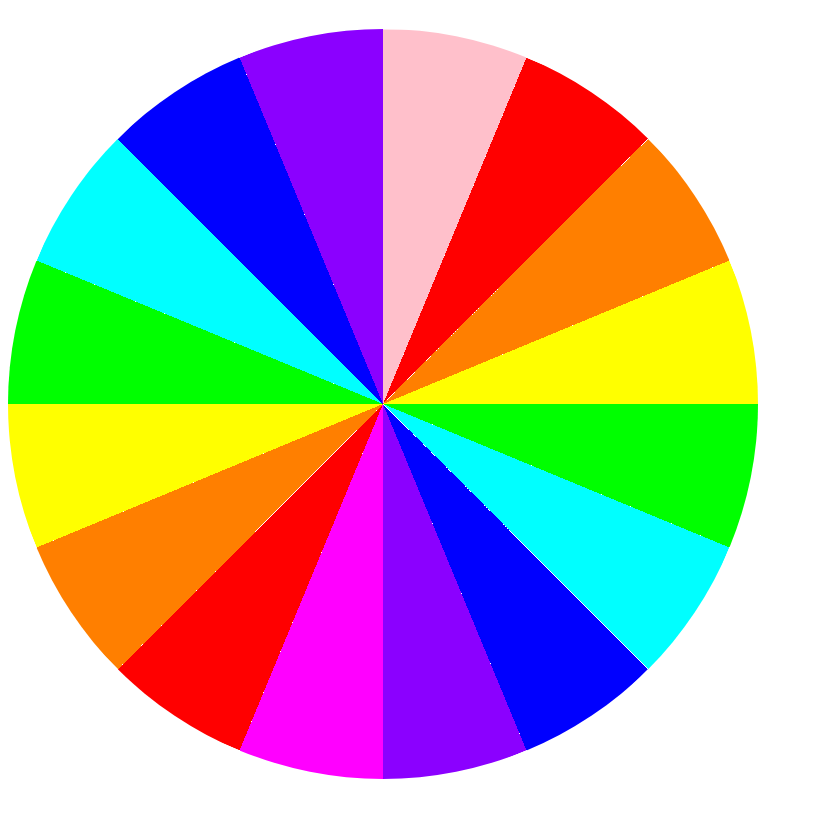
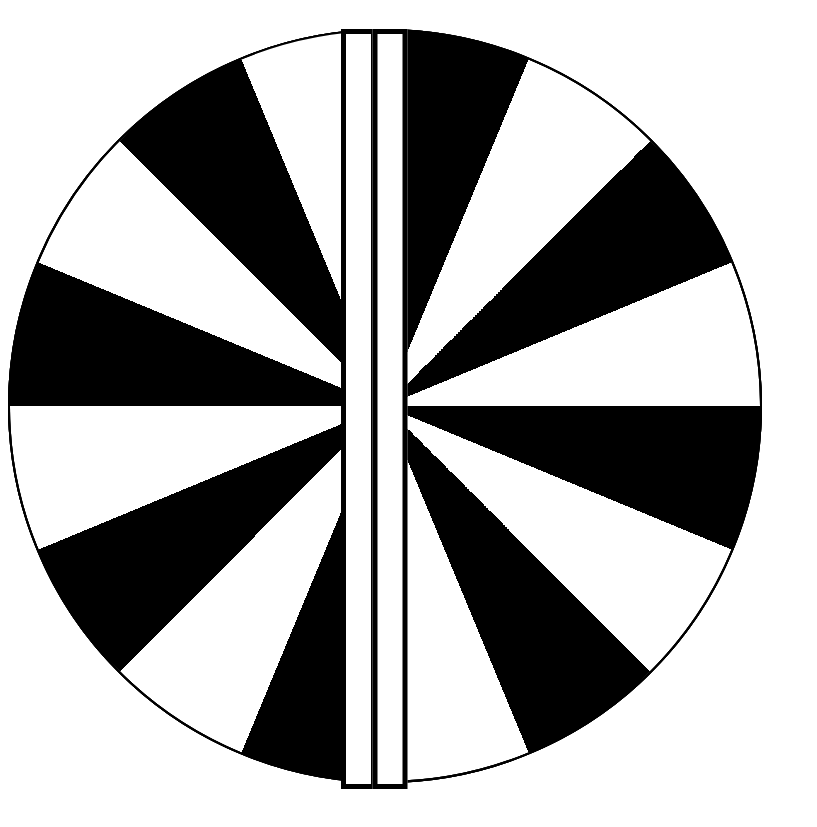
Before and after one commit to cLabDanceCard/fan-animation-temp, a plain HTML site: page index.html in a window 1280 px wide. Shown: the part 79-906 px from the top of the page, without its empty margins (0-817 px from the left). Drawn offline with Linux system fonts and the light colour scheme.

Commit message:
black borders

```diff
--- a/index.html
+++ b/index.html
@@ -9,7 +9,7 @@
 <body>
     <h1>Fan Chat</h1>
     <div class="piechart">
-        <div id="slice1" class="pie-slice"></div>
+		<div id="slice1" class="pie-slice"><span class="slice-text" style="--rotate: 0deg;">Slice 1</span></div>
 		<div id="slice2" class="pie-slice"></div>
 		<div id="slice3" class="pie-slice"></div>
 		<div id="slice4" class="pie-slice"></div>
@@ -25,6 +25,8 @@
 		<div id="slice14" class="pie-slice"></div>
 		<div id="slice15" class="pie-slice"></div>
         <div id="slice16" class="pie-slice"></div>
+		<div class="center-bar" id="bar1"></div>
+    	<div class="center-bar" id="bar2"></div>
     </div>
     <!-- <script src="script.js"></script> -->
 </body>
--- a/style.css
+++ b/style.css
@@ -4,6 +4,30 @@
     height: 750px;
     position: relative;
     border-radius: 50%;
+    position: relative;
+}
+
+
+.center-bar {
+    position: absolute;
+    width: 25px; /* Thickness of the bars */
+    height: 100%; /* Same height as the pie chart */
+    top: 0;
+    left: 50%; /* Initially position at the center */
+    z-index: 15; /* Above the pie slices */
+}
+
+#bar1 {
+    transform: translateX(-120%); /* Move the first bar to the left */
+    background-color: white;
+    border: 5px solid black; /* Add a black border */
+}
+
+#bar2 {
+    margin-left: px;
+    transform: translateX(-30%); /* Move the second bar to the right */
+    background-color: white; /* Adjust color as needed */
+    border: 5px solid black; /* Add a black border */
 }
 
 .pie-slice {
@@ -11,99 +35,120 @@
     height: 100%;
     position: absolute;
     border-radius: 50%;
+    display: flex;
+    justify-content: center;
+    align-items: center;
+    background: white; /* Set the background color to white */
+    border: 2px solid black; /* Add a black border */
+}
+
+
+.slice-text {
+    position: absolute;
+    transform: rotate(-var(--rotate)); /* Adjust rotation if needed */
+    transform-origin: center;
+    white-space: nowrap;
+    color: black; /* Ensure contrast */
+    font-weight: bold;
+    font-size: 16px; /* Adjust size as needed */
+    z-index: 10; /* Bring text to the front */
+}
+
+#slice1 .slice-text {
+    --rotate: 0deg;
 }
 
 #slice1 {
-    background: conic-gradient(pink 0deg 22.5deg, transparent 22.5deg 360deg);
+    background: conic-gradient(black 0deg 22.5deg, transparent 22.5deg 360deg);
     clip-path: polygon(50% 50%, 0 0, 100% 0);
 }
 
 #slice2 {
-    background: conic-gradient(#ff0000 0deg 22.5deg, transparent 22.5deg 360deg);
+    background: conic-gradient(white 0deg 22.5deg, transparent 22.5deg 360deg);
     clip-path: polygon(50% 50%, 0 0, 100% 0);
     transform: rotate(22.5deg);
 }
 
 #slice3 {
-    background: conic-gradient(#ff7f00 0deg 22.5deg, transparent 22.5deg 360deg);
+    background: conic-gradient(black 0deg 22.5deg, transparent 22.5deg 360deg);
     clip-path: polygon(50% 50%, 0 0, 100% 0);
     transform: rotate(45deg);
 }
 
 #slice4 {
-    background: conic-gradient(#ffff00 0deg 22.5deg, transparent 22.5deg 360deg);
+    background: conic-gradient(white 0deg 22.5deg, transparent 22.5deg 360deg);
     clip-path: polygon(50% 50%, 0 0, 100% 0);
     transform: rotate(67.5deg);
 }
 
 #slice5 {
-    background: conic-gradient(#00ff00 0deg 22.5deg, transparent 22.5deg 360deg);
+    background: conic-gradient(black 0deg 22.5deg, transparent 22.5deg 360deg);
     clip-path: polygon(50% 50%, 0 0, 100% 0);
     transform: rotate(90deg);
 }
 
 #slice6 {
-    background: conic-gradient(#00ffff 0deg 22.5deg, transparent 22.5deg 360deg);
+    background: conic-gradient(white 0deg 22.5deg, transparent 22.5deg 360deg);
     clip-path: polygon(50% 50%, 0 0, 100% 0);
     transform: rotate(112.5deg);
 }
 
 #slice7 {
-    background: conic-gradient(#0000ff 0deg 22.5deg, transparent 22.5deg 360deg);
+    background: conic-gradient(black 0deg 22.5deg, transparent 22.5deg 360deg);
     clip-path: polygon(50% 50%, 0 0, 100% 0);
     transform: rotate(135deg);
 }
 
 #slice8 {
-    background: conic-gradient(#8b00ff 0deg 22.5deg, transparent 22.5deg 360deg);
+    background: conic-gradient(white 0deg 22.5deg, transparent 22.5deg 360deg);
     clip-path: polygon(50% 50%, 0 0, 100% 0);
     transform: rotate(157.5deg);
 }
 
 #slice9 {
-    background: conic-gradient(#ff00ff 0deg 22.5deg, transparent 22.5deg 360deg);
+    background: conic-gradient(black 0deg 22.5deg, transparent 22.5deg 360deg);
     clip-path: polygon(50% 50%, 0 0, 100% 0);
     transform: rotate(180deg);
 }
 
 #slice10 {
-    background: conic-gradient(#ff0000 0deg 22.5deg, transparent 22.5deg 360deg);
+    background: conic-gradient(white 0deg 22.5deg, transparent 22.5deg 360deg);
     clip-path: polygon(50% 50%, 0 0, 100% 0);
     transform: rotate(202.5deg);
 }
 
 #slice11 {
-    background: conic-gradient(#ff7f00 0deg 22.5deg, transparent 22.5deg 360deg);
+    background: conic-gradient(black 0deg 22.5deg, transparent 22.5deg 360deg);
     clip-path: polygon(50% 50%, 0 0, 100% 0);
     transform: rotate(225deg);
 }
 
 #slice12 {
-    background: conic-gradient(#ffff00 0deg 22.5deg, transparent 22.5deg 360deg);
+    background: conic-gradient(white 0deg 22.5deg, transparent 22.5deg 360deg);
     clip-path: polygon(50% 50%, 0 0, 100% 0);
     transform: rotate(247.5deg);
 }
 
 #slice13 {
-    background: conic-gradient(#00ff00 0deg 22.5deg, transparent 22.5deg 360deg);
+    background: conic-gradient(black 0deg 22.5deg, transparent 22.5deg 360deg);
     clip-path: polygon(50% 50%, 0 0, 100% 0);
     transform: rotate(270deg);
 }
 
 #slice14 {
-    background: conic-gradient(#00ffff 0deg 22.5deg, transparent 22.5deg 360deg);
+    background: conic-gradient(white 0deg 22.5deg, transparent 22.5deg 360deg);
     clip-path: polygon(50% 50%, 0 0, 100% 0);
     transform: rotate(292.5deg);
 }
 
 #slice15 {
-    background: conic-gradient(#0000ff 0deg 22.5deg, transparent 22.5deg 360deg);
+    background: conic-gradient(black 0deg 22.5deg, transparent 22.5deg 360deg);
     clip-path: polygon(50% 50%, 0 0, 100% 0);
     transform: rotate(315deg);
 }
 
 #slice16 {
-    background: conic-gradient(#8b00ff 0deg 22.5deg, transparent 22.5deg 360deg);
+    background: conic-gradient(white 0deg 22.5deg, transparent 22.5deg 360deg);
     clip-path: polygon(50% 50%, 0 0, 100% 0);
     transform: rotate(337.5deg);
 }
```
Also changed, not shown: temp.html (added, +56 -0 lines).
